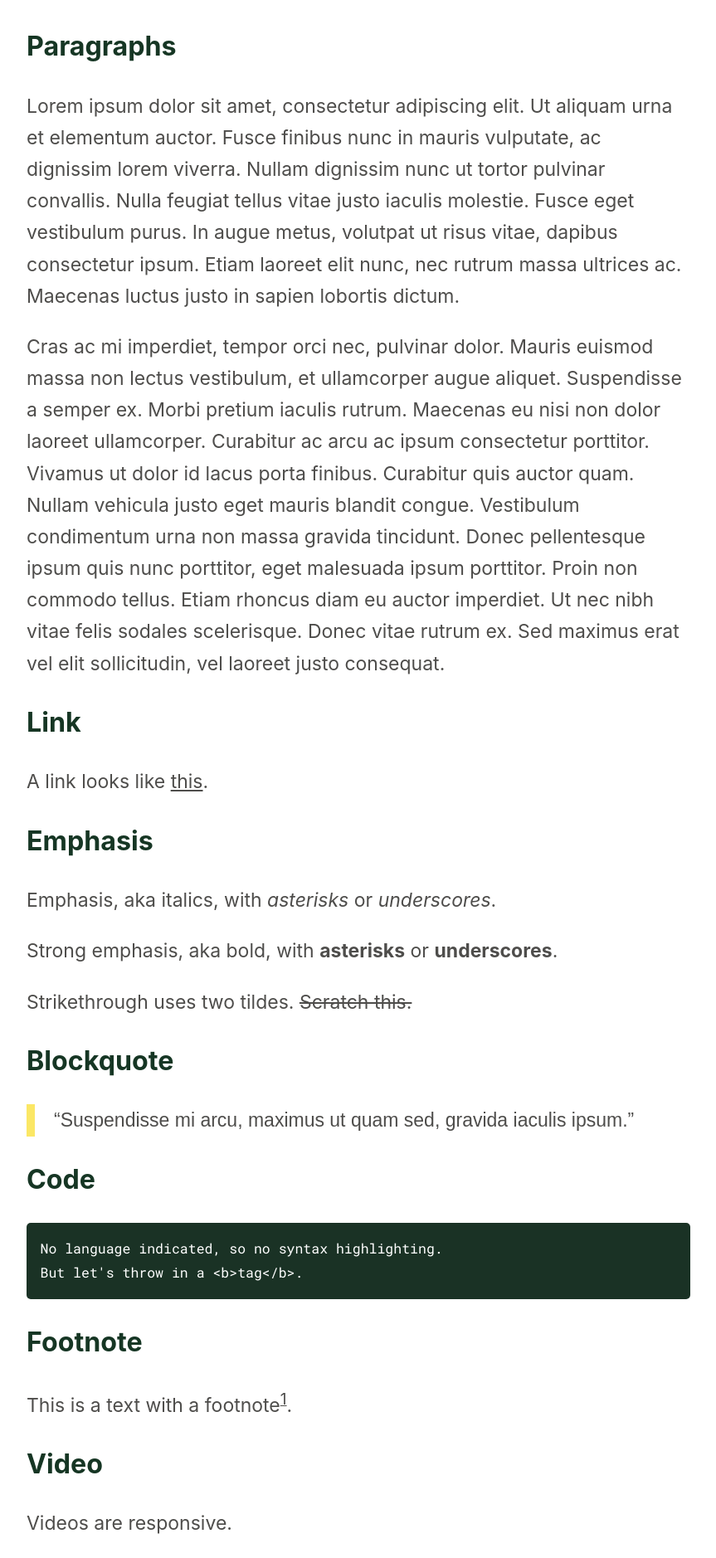
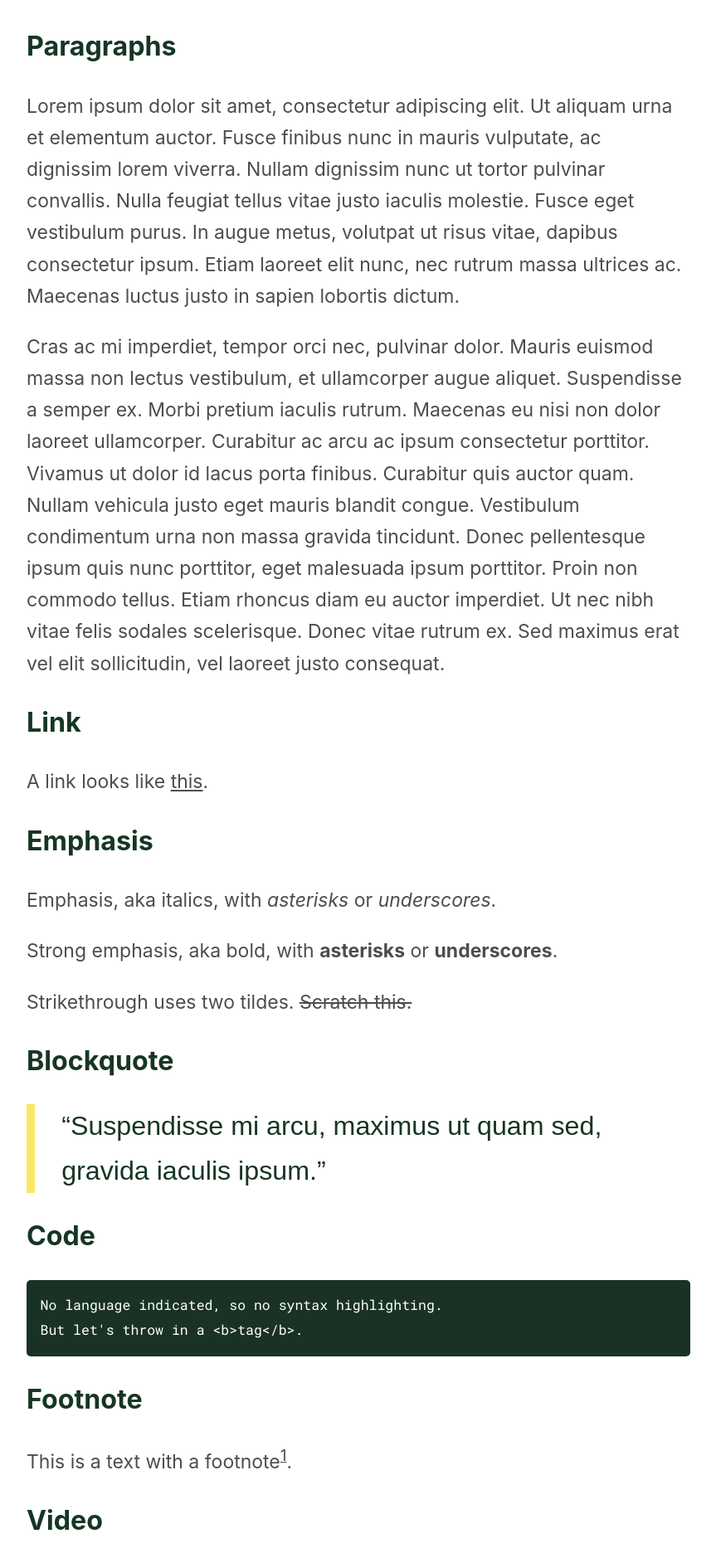
Before and after one commit to ajpwalser/ajpwalser.github.io, a Jekyll site: the page built from _posts/2020-04-17-Styles.md, in a window 1280 px wide. Shown: the part 861-2739 px from the top of the page at 83% size, without its empty margins (208-1071 px from the left). Built offline with Jekyll 4.4.1, drawn with Linux system fonts in a browser that asks for light colours; some web fonts are replaced; grey boxes are pictures that could not be loaded.

Commit message:
Update style.css

```diff
--- a/css/style.css
+++ b/css/style.css
@@ -166,7 +166,7 @@
 
 blockquote {
 	font-family: 'Lacquer', sans-serif;
-	text-transform:
+	font-size: 1.4em;
 	color: rgb(22, 54, 36);
 	margin: 1em auto;
 	padding-left: 1em;
```
